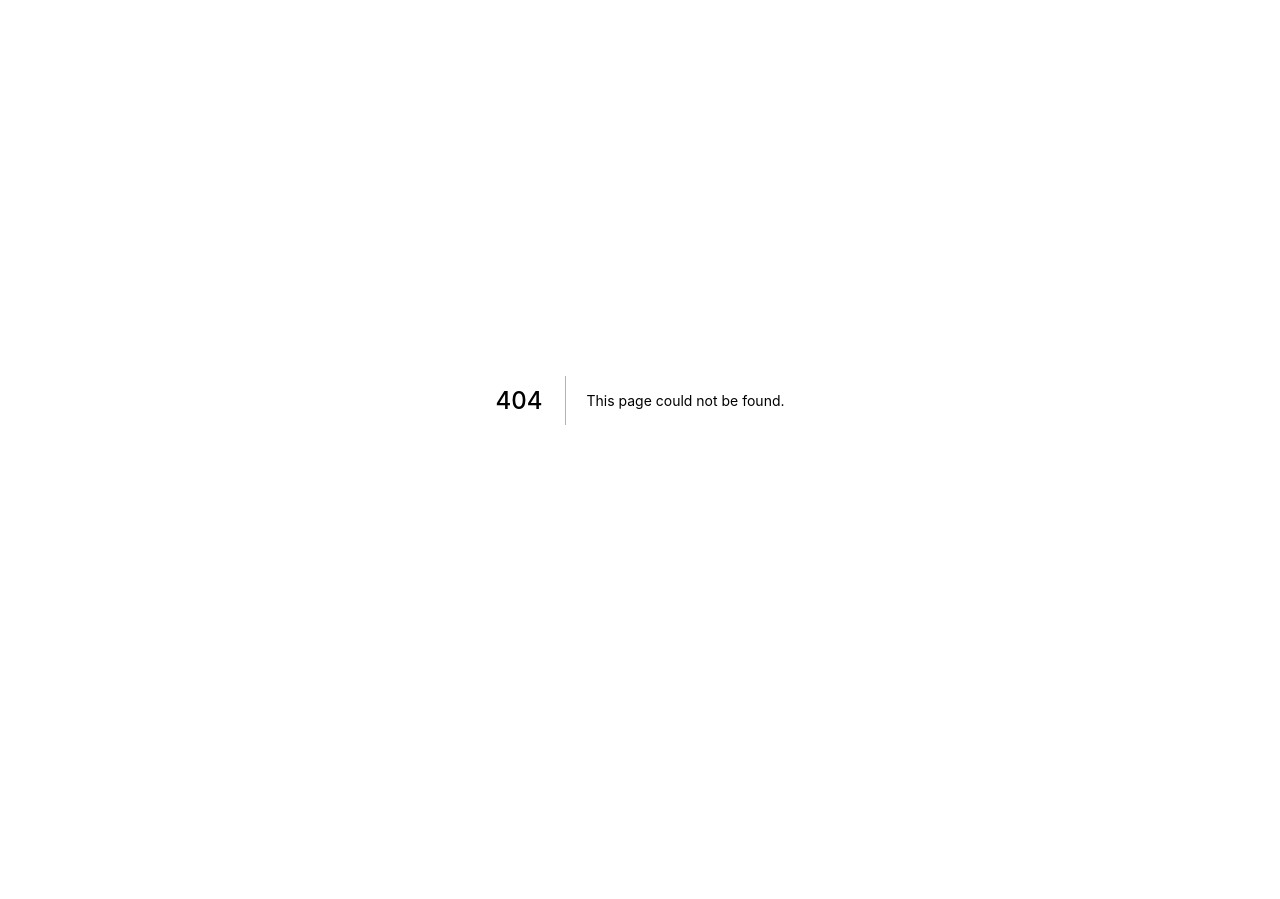
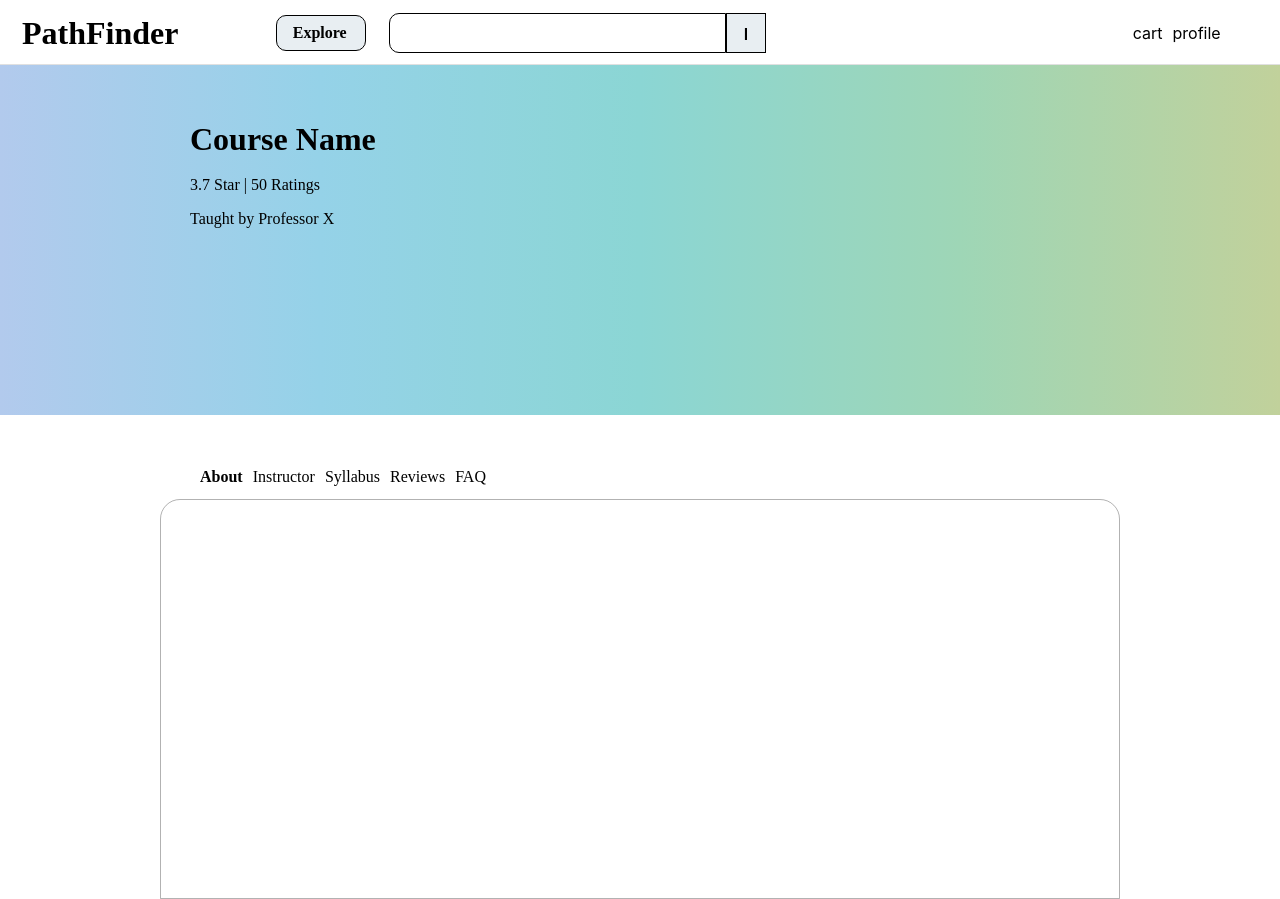
Before and after one commit to ECE444-2021Fall/project1-education-pathways-group-13-shazam, a Next.js app in the folder pathfinder-frontend/: page /course in a window 1280 px wide. Before the commit this address had no page. Before the commit the page ends 800 px from the top, so only its background shows below. Built offline with nearby package versions, Linux system fonts and the light colour scheme.

Commit message:
Added course page and styles

```diff
--- /dev/null
+++ b/pathfinder-frontend/pages/course.js
@@ -0,0 +1,50 @@
+import styles from './course.module.css';
+import NavBar from '../components/navbar';
+
+
+function Course() {
+    return (
+        <>
+            <NavBar/>
+            <div className={styles.header}>
+                <div className={styles.headerContainer}>
+                    <div className={styles.courseTitle}>
+                        Course Name
+                    </div>
+                    <div className={styles.courseSubtitle}>
+                        3.7 Star | 50 Ratings
+                    </div>
+                    <div className={styles.courseProf}>
+                        Taught by Professor X
+                    </div>
+                </div>
+            </div>
+            <div className={styles.headingsContainer}>
+                <div className={styles.headings}>
+                    <div className={styles.about}>
+                        About
+                    </div>
+                    <div className={styles.instructor}>
+                        Instructor
+                    </div>
+                    <div className={styles.syllabus}>
+                        Syllabus
+                    </div>
+                    <div className={styles.reviews}>
+                        Reviews
+                    </div>
+                    <div className={styles.faq}>
+                        FAQ
+                    </div>
+                </div>
+            </div>
+            <div className={styles.containerWrapper}>
+                <div className={styles.container}>
+
+                </div>
+            </div>
+        </>
+    )
+}
+
+export default Course;
--- /dev/null
+++ b/pathfinder-frontend/pages/course.module.css
@@ -0,0 +1,103 @@
+.header {
+    margin: 0px 0px 50px 0px;
+    display: flex;
+    justify-content: center;
+    box-sizing: border-box;
+    background-image: linear-gradient(to right, #b2caed, #95d2e8, #8bd6d4, #9ed6b6, #c1d19b);
+    height: 350px;
+}
+
+.headerContainer {
+    max-width: 1090px;
+    width: 75%;
+    margin: 0 auto;
+    /* border: 1px solid black; */
+}
+
+.containerWrapper {
+    display: flex;
+    justify-content: center;
+    box-sizing: border-box;
+}
+
+.container {
+    margin-top: 5px;
+    height: 400px;
+    max-width: 1100px;
+    width: 75%;
+    margin: 0 auto;
+    align-items: center;
+    border: 1px solid rgba(0, 0, 0, 0.3);
+    box-sizing: border-box;
+    border-top-left-radius: 20px;
+    border-top-right-radius: 20px;
+}
+
+.courseTitle {
+    font-size: 32px;
+    font-family:"Work Sans";
+    font-weight: bold;
+    margin: 50px 10px 10px 30px;
+}
+
+.courseSubtitle {
+    font-size: 28;
+    font-family:"Work Sans";
+    font-weight: normal;
+    margin: 0px 10px 10px 30px;
+}
+
+.courseProf {
+    font-size: 28;
+    font-family:"Work Sans";
+    font-weight: normal;
+    margin: 0px 10px 10px 30px;
+}
+
+.headings {
+    display: flex;
+    flex-direction: row;
+    width: 75%;
+}
+
+.headingsContainer{
+    margin-bottom: 10px;
+    display: flex;
+    justify-content: center;
+    box-sizing: border-box;
+}
+
+.about{
+    font-size: 28;
+    font-family:"Work Sans";
+    font-weight: bold;
+    margin: 0px 5px 0px 40px;
+}
+
+.instructor {
+    font-size: 28;
+    font-family:"Work Sans";
+    font-weight: lighter;
+    margin: 0px 5px;
+}
+
+.syllabus {
+    font-size: 28;
+    font-family:"Work Sans";
+    font-weight: lighter;
+    margin: 0px 5px;
+}
+
+.reviews {
+    font-size: 28;
+    font-family:"Work Sans";
+    font-weight: lighter;
+    margin: 0px 5px;
+}
+
+.faq {
+    font-size: 28;
+    font-family:"Work Sans";
+    font-weight: lighter;
+    margin: 0px 5px;
+}
```
